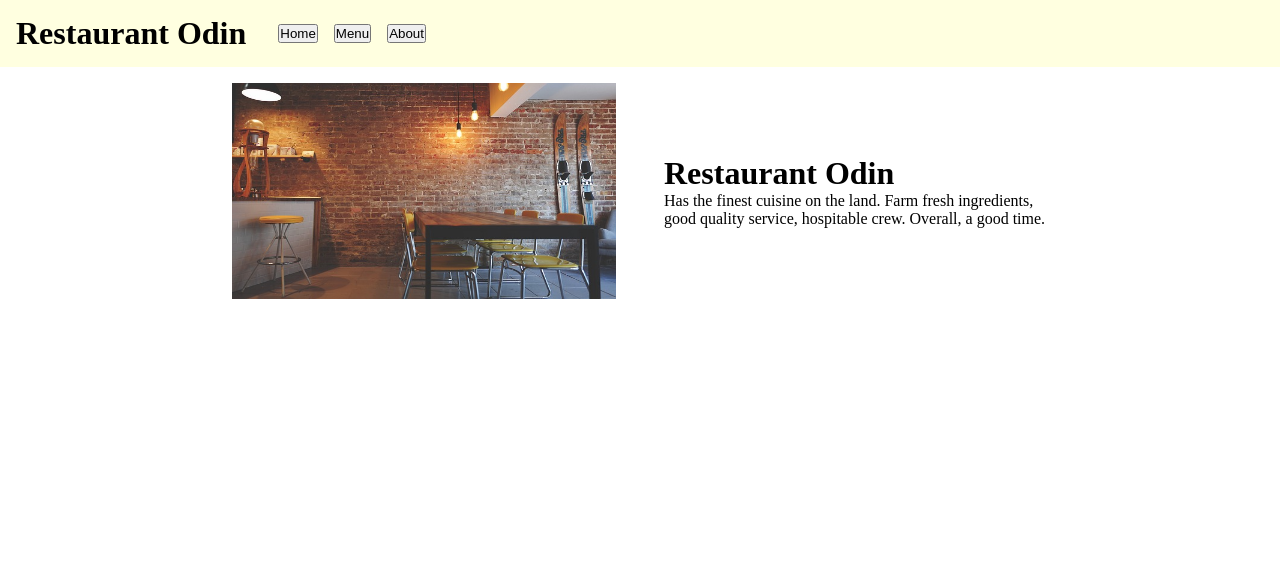
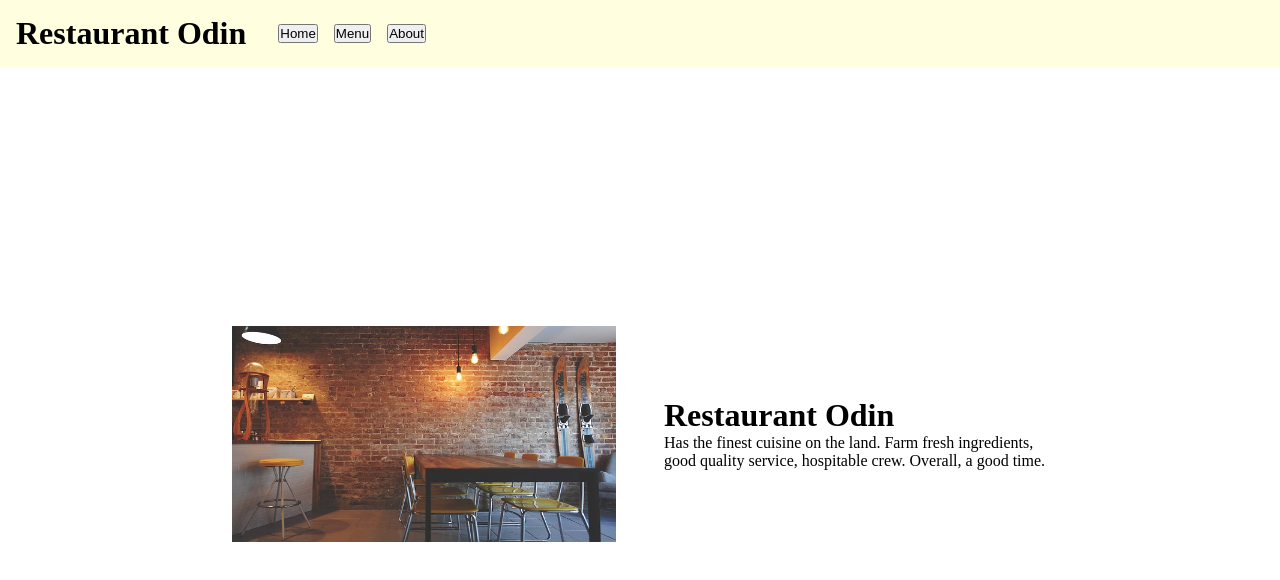
Before and after one commit to CrispDeserving/restaurant-odin, a website built with webpack: page src/index.html in a window 1280 px wide. Built offline with nearby package versions, Linux system fonts and the light colour scheme.

Commit message:
Add better styling to all and body

```diff
--- a/src/index.html
+++ b/src/index.html
@@ -9,13 +9,16 @@
 		* {
 			margin: 0;
 			padding: 0;
+			box-sizing: border-box;
 		}
 	</style>
 </head>
 
 <body style="
-	width: 100vw;
-	height: 100vh;
+	min-width: 100vw;
+	min-height: 100vh;
+	display: grid;
+	grid-template-rows: auto 1fr auto;
 ">
 	<header style="
 		display: flex;
```
